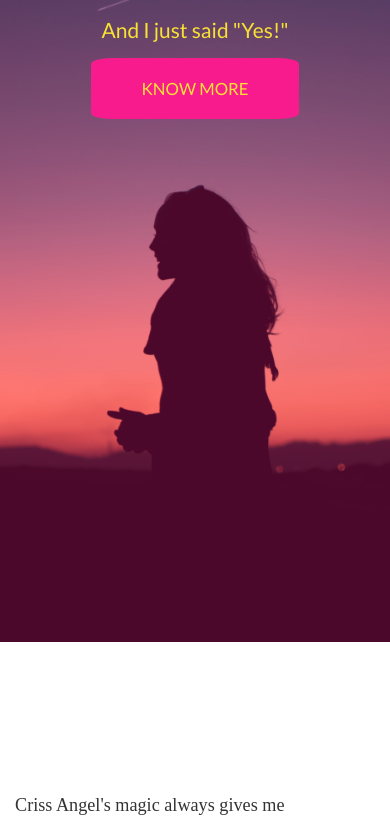
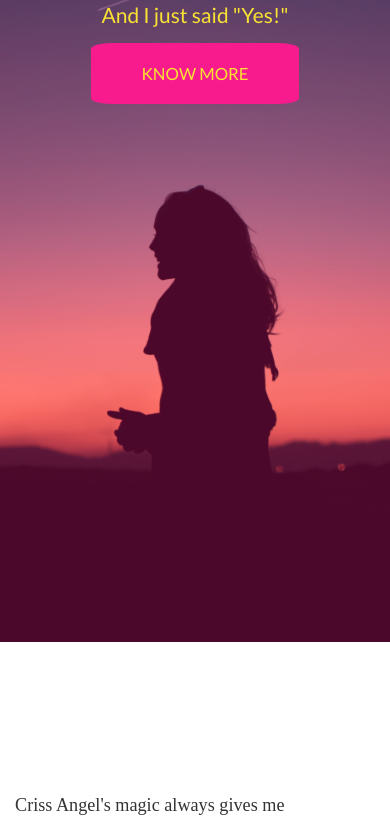
Before and after one commit to impriyashankar/Portfolio-website, a plain HTML site: page index.html in a window 390 px wide. Shown: the part 277-1100 px from the top of the page. Drawn offline with nearby package versions, Linux system fonts and the light colour scheme; a web font is replaced by a local one.

Commit message:
intro change

```diff
--- a/style.css
+++ b/style.css
@@ -814,7 +814,7 @@ float:none;
   }
   #intro-text
   {
-    bottom:75px;
+    bottom:90px;
   }
   #guru >div>h1,#skills>h1,#intro-text>h1
   {
```
